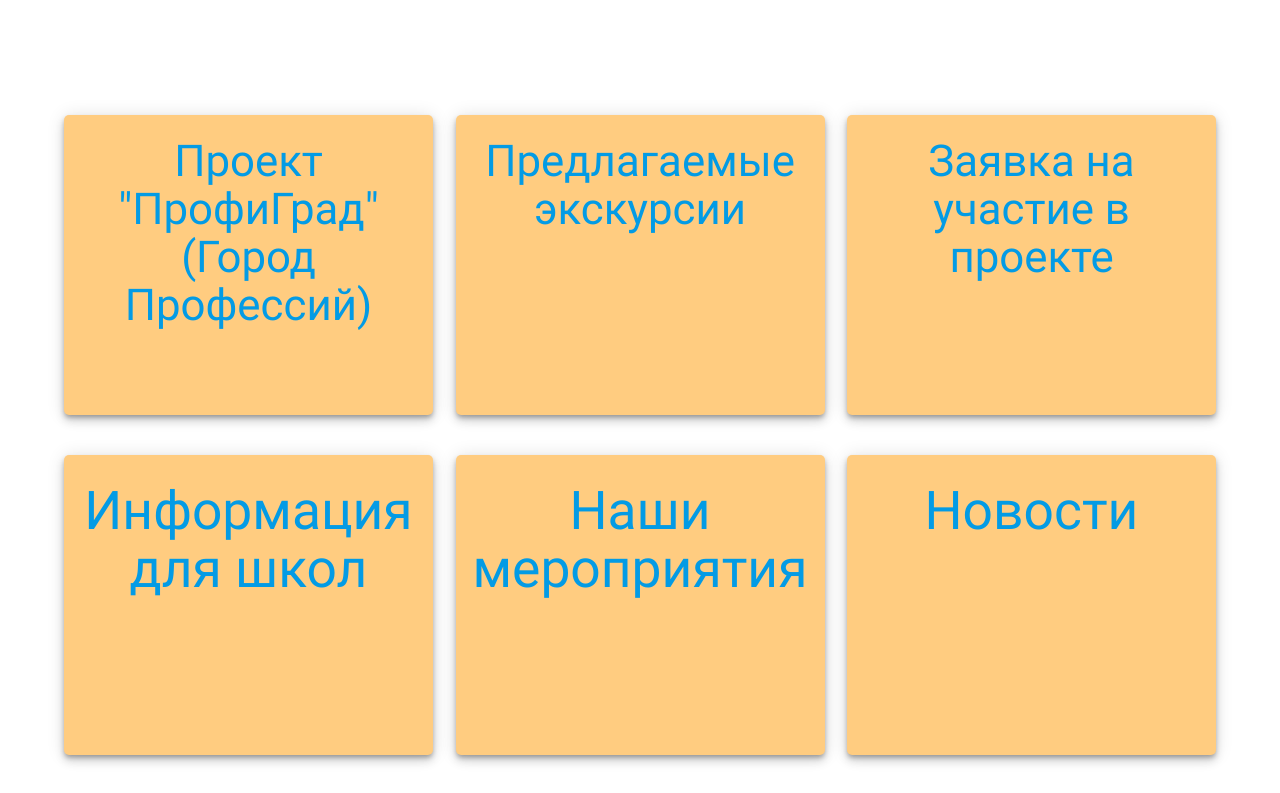
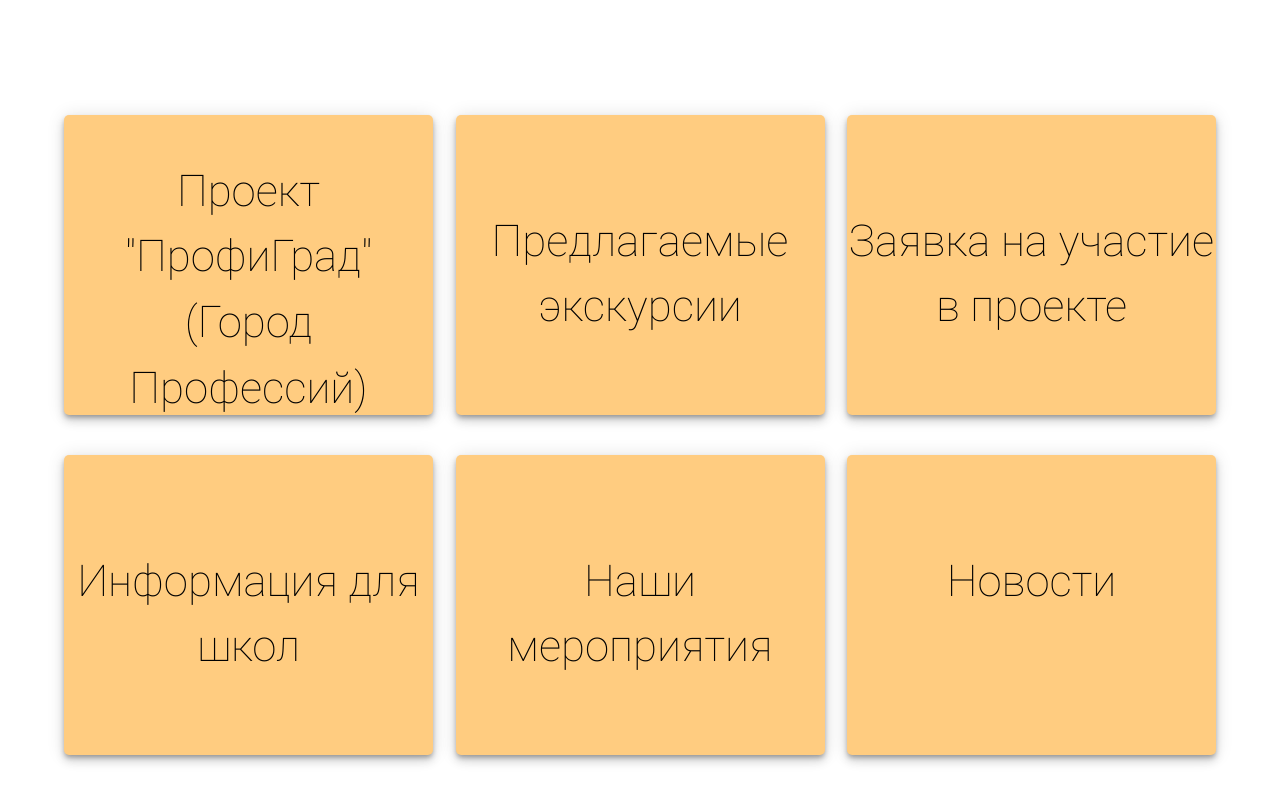
Before and after one commit to whitecrossxd/studio, a plain HTML site: page index.html in a window 1280 px wide. Shown: the part 500-1293 px from the top of the page. Drawn offline with Linux system fonts and the light colour scheme; files whose address does not match are found by name.

Commit message:
change font on index.html cells

```diff
--- a/css/main.css
+++ b/css/main.css
@@ -20,15 +20,14 @@ nav ul {
   right: 10%;
 }
 
-h2 .mainMenuStyle {
-  padding: 60px 0px;
+.mainMenuStyle {
+  padding: 50px 0px;
   color: black;
   font-weight: 100;
   font-size: 2.92rem;
 }
 
-h3 .mainMenuStyle {
-  padding: 60px 0px;
+.mainMenuStyle1 {
   color: black;
   font-weight: 100;
   font-size: 2.92rem;
--- a/index.html
+++ b/index.html
@@ -45,34 +45,34 @@
     		    	<div class='row nomargin textcenter'>
     		    		<div class='col s12 m6 l6 xl4'>
     						<a href='project.html' class="cell  z-depth-3 waves-effect waves-block waves-orange">
-    							<h3 class="mainMenuStyle">Проект "ПрофиГрад"</br> <span class=" hide-on-large">(Город Профессий)</span></h3>
+    							<p class="mainMenuStyle1">Проект "ПрофиГрад"</br> <span class=" hide-on-large">(Город Профессий)</span></p>
     						</a>
     					</div>
     					<div class='col s12 m6 l6 xl4'>
     						<a href='excursii.html' class="cell z-depth-3 waves-effect waves-block waves-orange">
-    							<h3 class="mainMenuStyle">Предлагаемые экскурсии</h3>
+    							<p class="mainMenuStyle">Предлагаемые экскурсии</p>
     						</a>
     					</div>
     					<div class='col s12 m6 l6 xl4'>
     						<a href='viborformi.html' class="cell  z-depth-3 waves-effect waves-block waves-orange">
-    							<h3 class="mainMenuStyle">Заявка на участие в проекте</h3>
+    							<p class="mainMenuStyle">Заявка на участие в проекте</p>
     						</a>
     					</div>
     					<div class='col s12 m6 l6 xl4'>
     						<a href='forSchool.html' class="cell  z-depth-3 waves-effect waves-block waves-orange">
-    							<h2 class="mainMenuStyle">Информация для школ</h2>
+    							<p class="mainMenuStyle">Информация для школ</p>
     						</a>
     					</div>
     					<div class='col s12 m6 l6 xl4'>
     						<a href='photoquest.html' class="cell z-depth-3 waves-effect waves-block waves-orange">
-    							<h2 class="mainMenuStyle">Наши мероприятия</h2>
+    							<p class="mainMenuStyle">Наши мероприятия</p>
     						</a>
     					</div>
     					<div class='col s12 m6 l6 xl4'>
     						<a href='news.html' class="cell z-depth-3 waves-effect waves-block waves-orange">
-    							<h2 class="mainMenuStyle">Новости</h2>
+    							<p class="mainMenuStyle">Новости</p>
     						</a>
-    					</div>
+              </div>
     		    	</div>
     		    </div>
     		</div>
```
